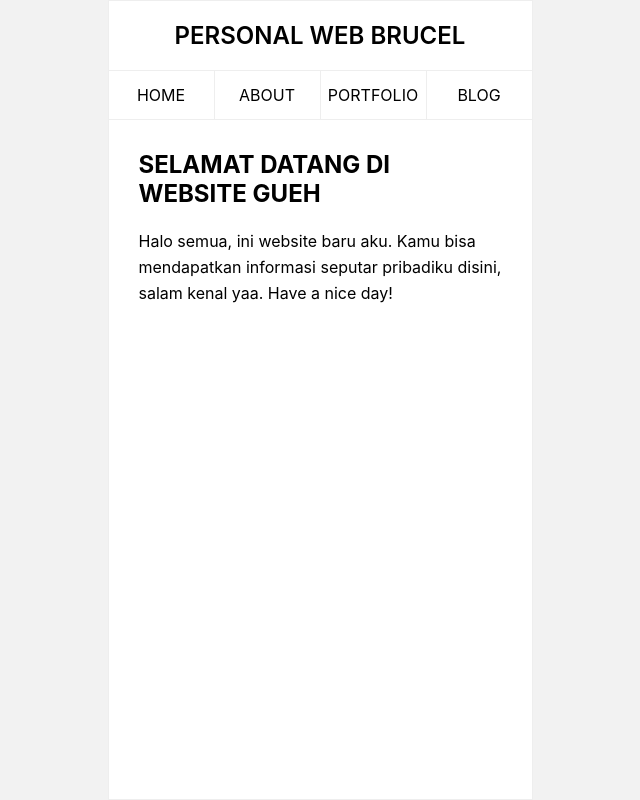
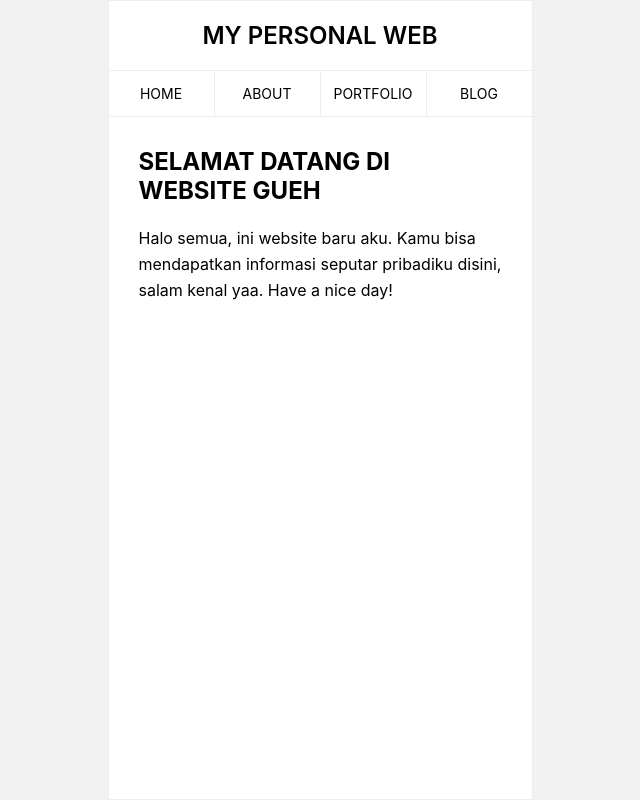
Before and after one commit to BrucelD14/personal-web, a React (Create React App) app: page / in a window 1280 px wide. Shown: the whole page, without its empty margins (320-960 px from the left). Built offline with nearby package versions, Linux system fonts and the light colour scheme.

Commit message:
change font

```diff
--- a/public/index.html
+++ b/public/index.html
@@ -1,15 +1,18 @@
 <!DOCTYPE html>
 <html lang="en">
+
 <head>
   <meta charset="utf-8" />
   <link rel="icon" href="%PUBLIC_URL%/favicon.ico" />
   <meta name="viewport" content="width=device-width, initial-scale=1" />
   <meta name="theme-color" content="#000000" />
-    <meta
-      name="description"
-      content="Web site created using create-react-app"
-    />
+  <meta name="description" content="Web site created using create-react-app" />
   <link rel="apple-touch-icon" href="%PUBLIC_URL%/logo192.png" />
+
+  <!-- FONTS GOOGLE -->
+  <link rel="preconnect" href="https://fonts.googleapis.com">
+  <link rel="preconnect" href="https://fonts.gstatic.com" crossorigin>
+  <link href="https://fonts.googleapis.com/css2?family=Montserrat:wght@400;600;700;800&display=swap" rel="stylesheet">
   <!--
       manifest.json provides metadata used when your web app is installed on a
       user's mobile device or desktop. See https://developers.google.com/web/fundamentals/web-app-manifest/
@@ -26,6 +29,7 @@
     -->
   <title>React App</title>
 </head>
+
 <body>
   <noscript>You need to enable JavaScript to run this app.</noscript>
   <div id="root"></div>
@@ -40,4 +44,5 @@
       To create a production bundle, use `npm run build` or `yarn build`.
     -->
 </body>
+
 </html>
--- a/src/App.css
+++ b/src/App.css
@@ -31,6 +31,7 @@
 
 .nav-item {
     display: inline-block;
+    font-size: 14px;
     flex: 1 1 0;
     text-align: center;
     padding: 14px 0;
@@ -40,10 +41,10 @@
 
 .nav-item:hover {
     transform: scale(1.1) ;
--webkit-transform: scale(1.1) ;
--moz-transform: scale(1.1) ;
-transition: ease .3s;
-font-weight: 600;
+    -webkit-transform: scale(1.1) ;
+    -moz-transform: scale(1.1) ;
+    transition: ease .3s;
+    font-weight: 600;
 }
 
 .nav-item:not(:last-child) {
--- a/src/App.js
+++ b/src/App.js
@@ -9,7 +9,7 @@ import BlogDetail from "./pages/BlogDetail";
 function App() {
   return (
     <div className="app">
-    <div className="brand">PERSONAL WEB BRUCEL</div>
+    <div className="brand">MY PERSONAL WEB</div>
       <nav className="nav">
         <Link to="/" className="nav-item">HOME</Link>
         <Link to="/about" className="nav-item">ABOUT</Link>
--- a/src/index.css
+++ b/src/index.css
@@ -1,9 +1,7 @@
 body {
   background-color: #f2f2f2;
   margin: 0;
-  font-family: -apple-system, BlinkMacSystemFont, 'Segoe UI', 'Roboto', 'Oxygen',
-    'Ubuntu', 'Cantarell', 'Fira Sans', 'Droid Sans', 'Helvetica Neue',
-    sans-serif;
+  font-family: -apple-system, BlinkMacSystemFont, 'Montserrat', sans-serif;
   -webkit-font-smoothing: antialiased;
   -moz-osx-font-smoothing: grayscale;
 }
```
Lines whose indentation alone changed are shown as unchanged.
